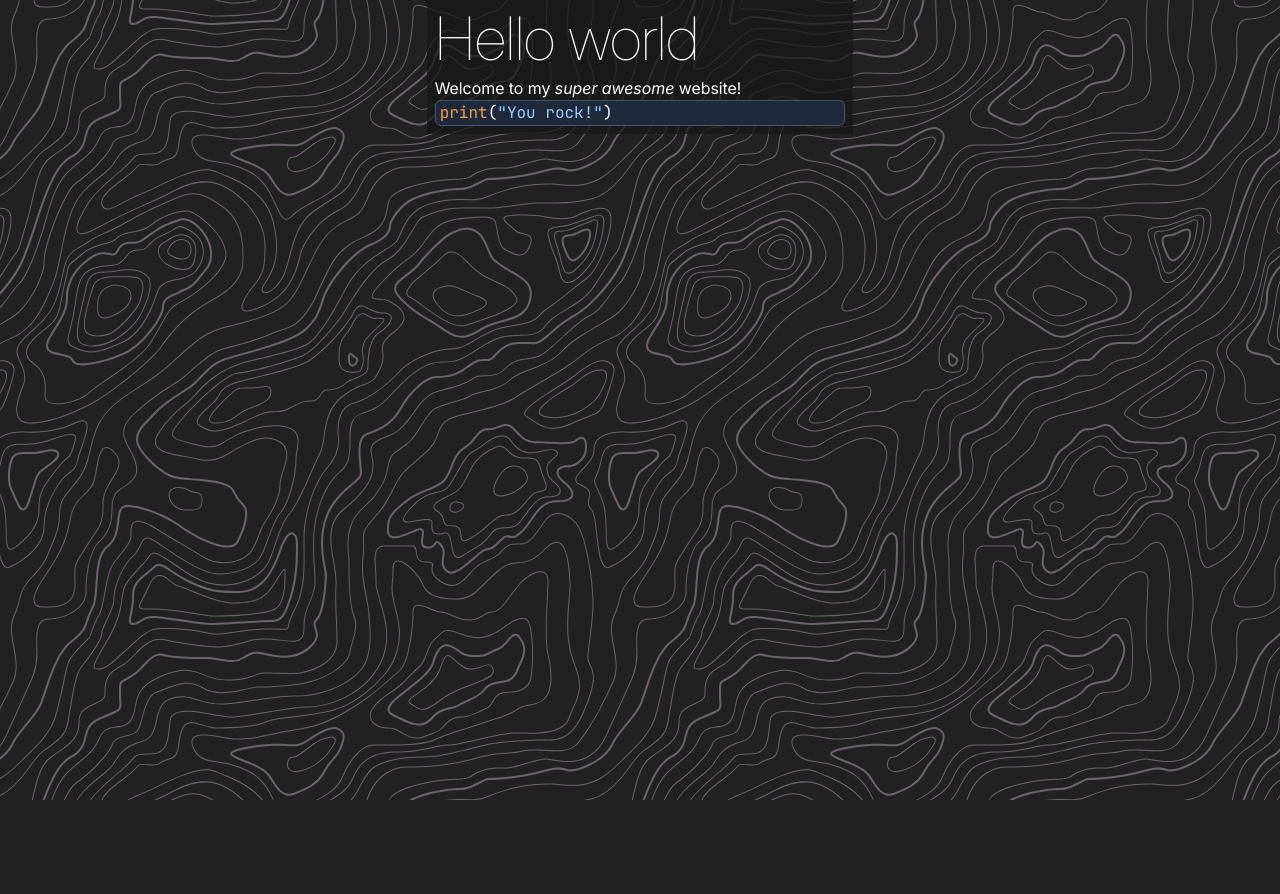
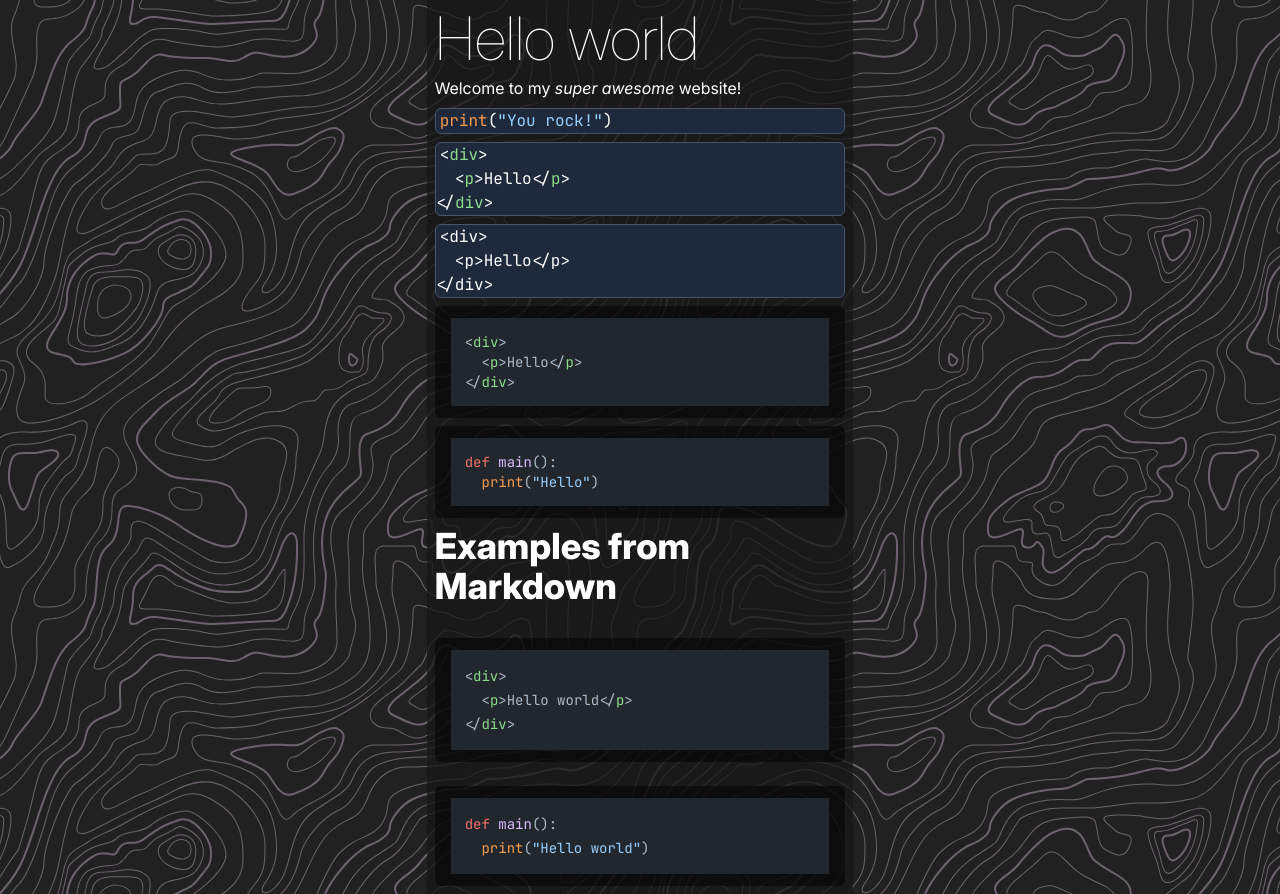
Before and after one commit to MedicodiBiscotti/personal-website, a Next.js app: page / in a window 1280 px wide. Before the commit the page ends 800 px from the top, so only its background shows below. Built offline with nearby package versions, Linux system fonts and the light colour scheme.

Commit message:
add more code examples to main page to show different approaches

```diff
--- a/src/app/page.tsx
+++ b/src/app/page.tsx
@@ -1,3 +1,6 @@
+import Code from "@/components/code";
+import MdCode from "@/components/md-code";
+import dedent from "dedent";
 import hljs from "highlight.js/lib/common";
 
 export default function Home() {
@@ -5,15 +8,22 @@ export default function Home() {
     language: "python",
   }).value;
 
+  const htmlCode = dedent`
+    <div>
+      <p>Hello</p>
+    </div>
+  `;
+
   return (
     <div className="mx-auto w-1/3 bg-neutral-900/75 text-white">
       <div className="p-2">
         <h1 className="mb-2 text-6xl font-thin">Hello world</h1>
-        <p>
+        <p className="my-2">
           Welcome to my <span className="font-italic">super awesome</span>{" "}
           website!
         </p>
-        <div className="rounded-md border border-slate-600 bg-slate-800">
+
+        <div className="my-2 rounded-md border border-slate-600 bg-slate-800">
           <pre>
             <code
               className="language-python m-1"
@@ -21,6 +31,42 @@ export default function Home() {
             />
           </pre>
         </div>
+
+        <div className="my-2 rounded-md border border-slate-600 bg-slate-800">
+          <pre>
+            <code
+              className="language-html m-1"
+              dangerouslySetInnerHTML={{
+                __html: hljs.highlight(htmlCode, { language: "html" }).value,
+              }}
+            />
+          </pre>
+        </div>
+
+        <div className="my-2 rounded-md border border-slate-600 bg-slate-800">
+          <pre>
+            <code className="language-html m-1">{htmlCode}</code>
+          </pre>
+        </div>
+
+        <Code
+          language="html"
+          code={`
+            <div>
+              <p>Hello</p>
+            </div>
+          `}
+        />
+
+        <Code
+          language="python"
+          code={`
+            def main():
+              print("Hello")
+          `}
+        />
+
+        <MdCode />
       </div>
     </div>
   );
```
